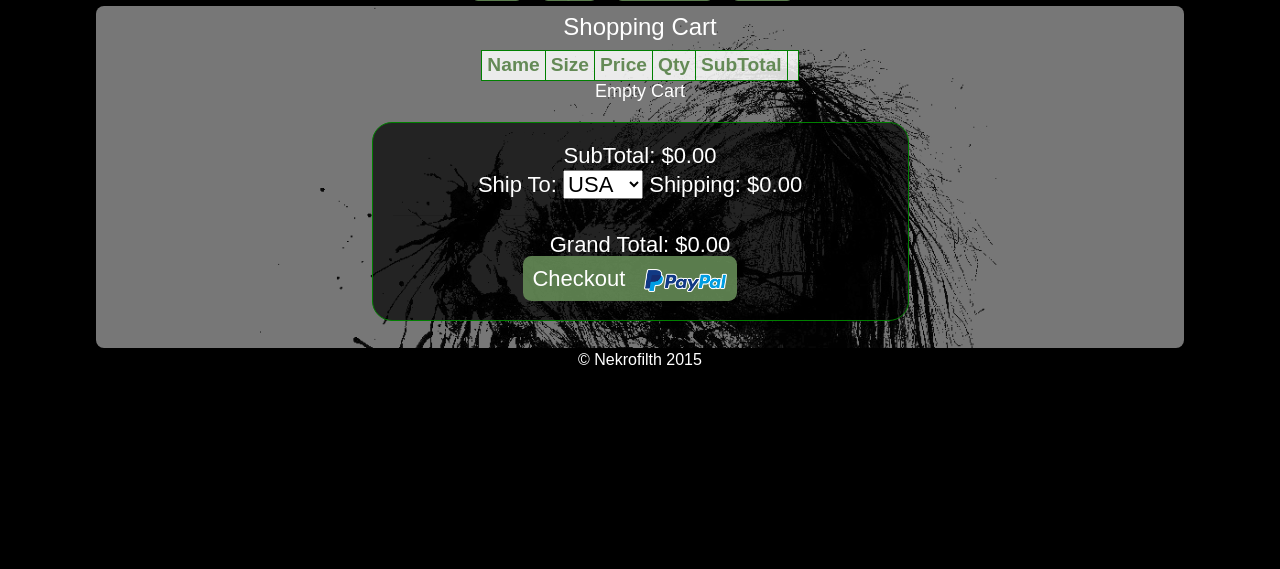
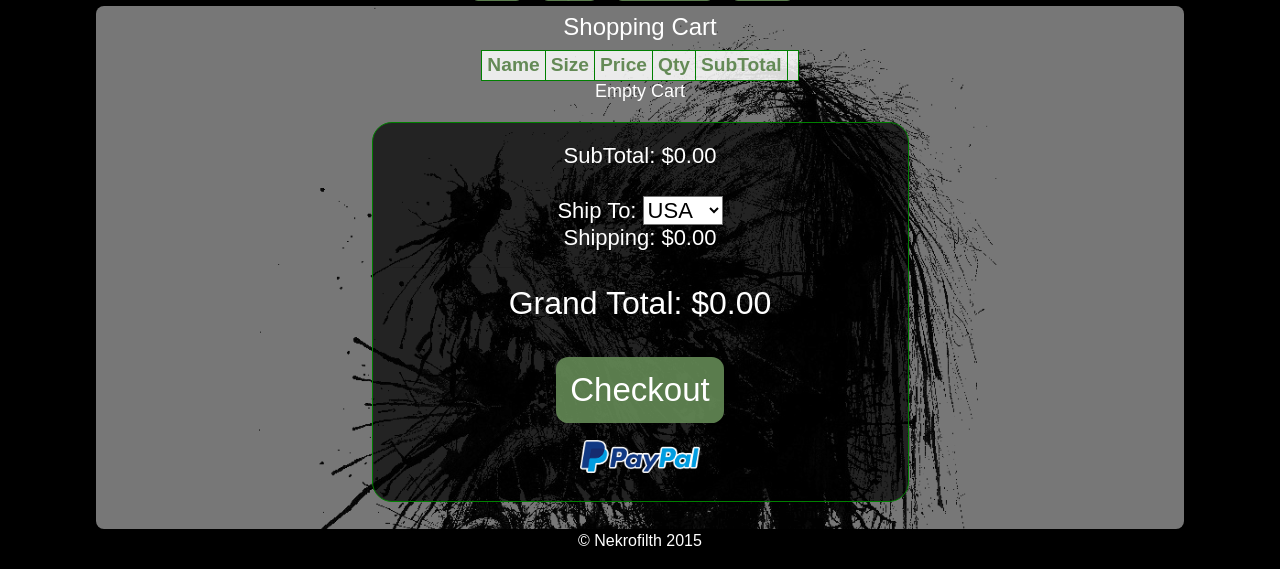
Before and after one commit to zacharyrose/nekrosite, a PHP site: page /cart.php in a window 1280 px wide. Shown: the part 299-868 px from the top of the page. Before the commit the page ends 664 px from the top, so only its background shows below. Run offline with PHP 8.4, Linux system fonts and the light colour scheme; lists and menus that the app fills with data are empty; some libraries are stand-ins or nearby versions.

Commit message:
More style changes for mobile devices

```diff
--- a/cart.php
+++ b/cart.php
@@ -33,14 +33,18 @@
 
                         <div class="nekrocart">
                           <h2>
-                            SubTotal: <span id="simpleCart_total" class="simpleCart_total"></span> <br />
-                            Ship To: <select id="shippingLocation"> <option>USA</option><option>World</option> </select>
+                            SubTotal: <span id="simpleCart_total" class="simpleCart_total"></span> <br /><br />
+                            Ship To: <select id="shippingLocation"> <option>USA</option><option>World</option> </select><br />
                             Shipping: <span id="simpleCart_shipping" class="simpleCart_shipping"></span> <br />
                             <hr />
-                            Grand Total: <span id="simpleCart_grandTotal" class="simpleCart_grandTotal"></span> <br />
                           </h2>
 
-                          <h2><a href="javascript:;" class="simpleCart_checkout greenlink">Checkout &nbsp;&nbsp;<img src="images/paypal-whitestroke.png" height="23" vertical-align="middle" /></a></h2>
+                          <h1 style="font-size:200%; margin-bottom:1.5em;">
+                            Grand Total: <span id="simpleCart_grandTotal" class="simpleCart_grandTotal"></span>
+                          </h1>
+
+                          <h2><a href="javascript:;" class="simpleCart_checkout greenlink">Checkout</a></h2>
+                          <h2><img src="images/paypal-whitestroke.png" style="height:1.5em; margin-top:1em;" vertical-align="middle" /></h2>
                         </div>
 
                         <!--a class="greenlink debug_action" href="javascript:;">Debug Button</a-->
--- a/css/simplecart.css
+++ b/css/simplecart.css
@@ -60,3 +60,20 @@
   border-left: none;
   font-weight: bold;
 }
+
+a.simpleCart_checkout.greenlink {
+	color: white;
+	font-size: 150%;
+  margin-right: 0;
+}
+
+a.simpleCart_checkout.greenlink:hover
+{
+  color: black;
+}
+
+#shippingLocation
+{
+  background: white;
+  color: black;
+}
--- a/css/style.css
+++ b/css/style.css
@@ -134,10 +134,6 @@ ul.mainul>li {
 }
 
 a, a:hover { color: white; }
-
-a.simpleCart_checkout.greenlink {
-	color: white;
-}
 
 a.greenlink, a.blacklink, a.whitelink {
 
--- a/header.php
+++ b/header.php
@@ -50,7 +50,7 @@
                                 </li-->
                                 <li>
                                   <a class="greenlink" id="cartButton" href="cart.php">
-                                    <img src="images/shoppingcart.png" height="20" vertical-align="middle">
+                                    <img src="images/shoppingcart.png" style="height: 1.25em;" vertical-align="middle">
                                     <span class="cartHeader">(<span class="simpleCart_quantity"></span>)</span>
                                   </a>
                                 </li>
--- a/merch.php
+++ b/merch.php
@@ -113,11 +113,11 @@
 
             <!--h2><a href="cart.php">Check Cart <span class = "label label-primary"><img src="images/paypal.png" height="20" vertical-align="middle" /></span></a></h2-->
             <h2><a href="cart.php" class="greenlink">
-              <img src="images/shoppingcart.png" height="20" vertical-align="middle">
+              <img src="images/shoppingcart.png" style="height: 1.25em;" vertical-align="middle">
               Cart:
               <span class="cartHeader">(<span class="simpleCart_quantity"></span> items)</span>
               </a>
-              <img src="images/paypal-whitestroke.png" height="30" vertical-align="middle" />
+              <img src="images/paypal-whitestroke.png" style="height:2em;" vertical-align="middle" />
             </h2>
 
             <div class="merchandise pre-scrollable"></div>
```
